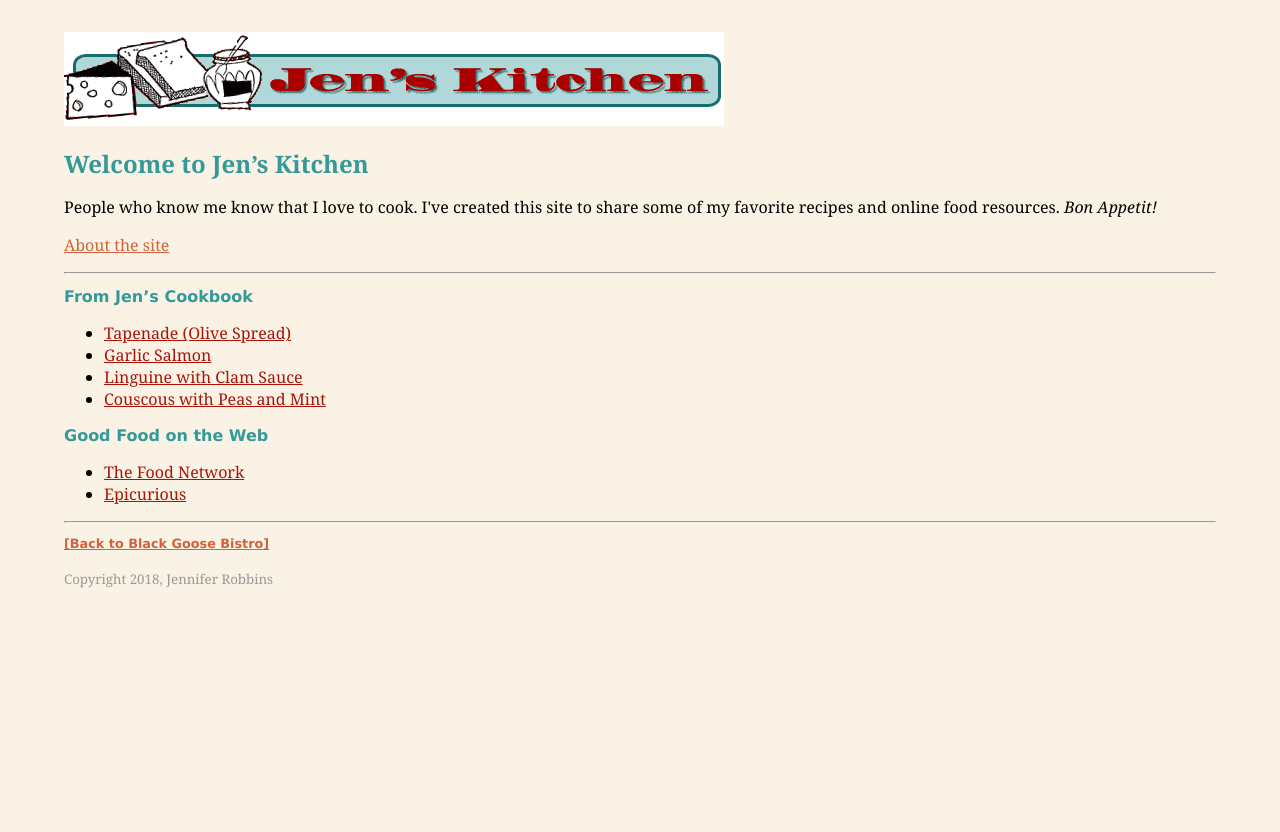
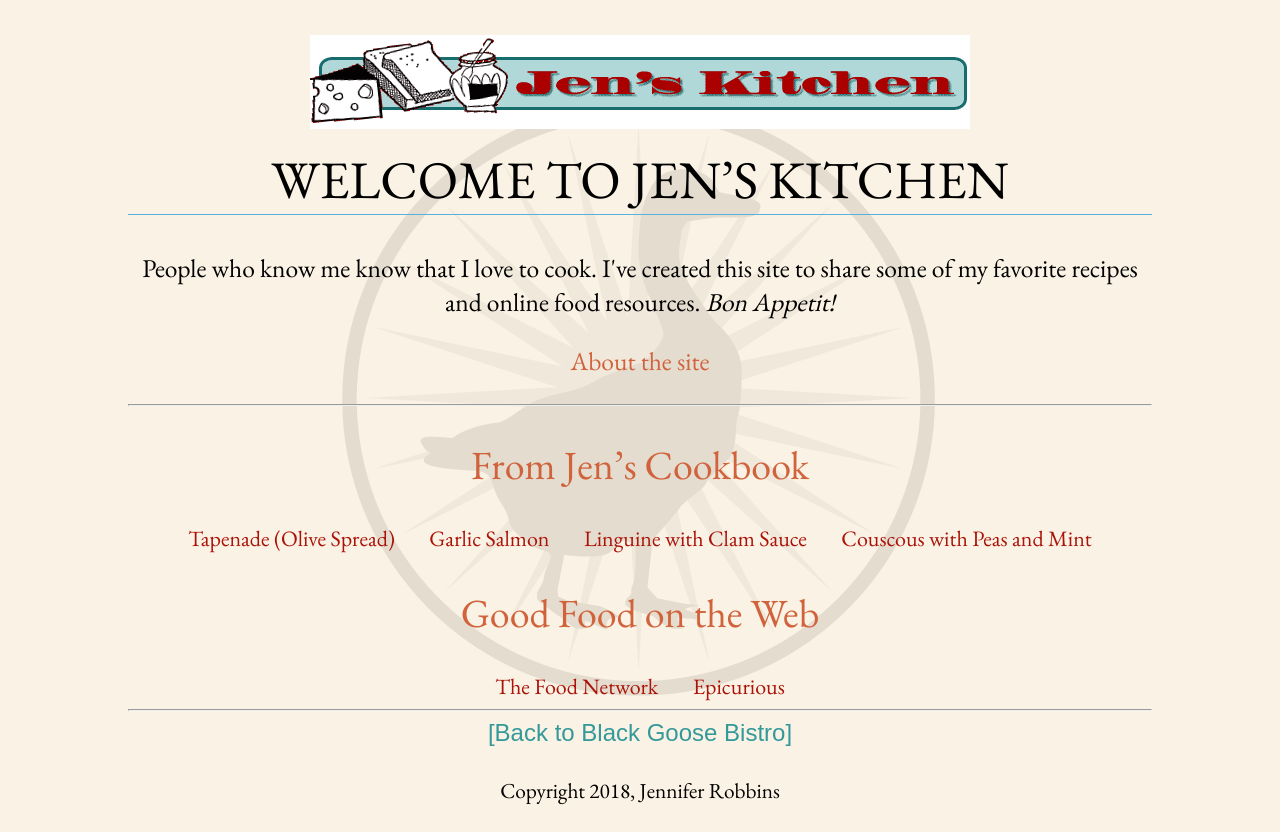
Before and after one commit to marissabates/fid, a plain HTML site: page jenskitchen/jenindex.html in a window 1280 px wide. Before the commit the page ends 800 px from the top, so only its background shows below. Drawn offline with nearby package versions, Linux system fonts and the light colour scheme.

Commit message:
Update jenindex.html

```diff
--- a/jenskitchen/jenindex.html
+++ b/jenskitchen/jenindex.html
@@ -3,36 +3,13 @@
 <head>
 <meta charset="utf-8">
 <title>Jen's Kitchen</title>
-<style>
-body {
-background-color: #faf2e4;
-	margin: 2em 5%;
-	font-family: Georgia, "Times New Roman", Times, serif;
-}
-h1, h2 {
-	color: #399;}
-h1 {
-	font-size: 1.5em;
-}
-h2 {
-	font-family: Verdana, Geneva, sans-serif;
-	font-size: 1em;
-}
-small {
-	color: #999;
-}
-h3 {
-	font-family: Verdana, Geneva, sans-serif;
-	font-size: 0.8em;
-}
-</style>
-
+<link href='http://fonts.googleapis.com/css?family=EB+Garamond' rel='stylesheet' type='text/css'>
+	<link rel="stylesheet" href="../bistro/styles.css" >
 </head>
 
 <body>
-<img src="images/jenskitchen.gif" alt="Jen's Kitchen banner" width="660" height="94">
-
-<h1>Welcome to Jen&rsquo;s Kitchen</h1>
+<h1><img src="images/jenskitchen.gif" alt="Jen's Kitchen banner" style= "text-align: center;">
+<br>Welcome to Jen&rsquo;s Kitchen</h1>
 
 <p>People who know me know that I love to cook. I've created this site to share some of my favorite recipes and online food resources. <i>Bon Appetit!</i> </p>
 
@@ -56,7 +33,7 @@ h3 {
 
 <hr>
 
-<h3><a href="../bistro/bistroindex.html" style="color:#d1633c;">[Back to Black Goose Bistro]</a></h3>
+<ul><a href="../bistro/bistroindex.html" style="color:#399; font-size:24px;">[Back to Black Goose Bistro]</a></ul>
 
 <p><small>Copyright 2018, Jennifer Robbins</small></p>
 
```
